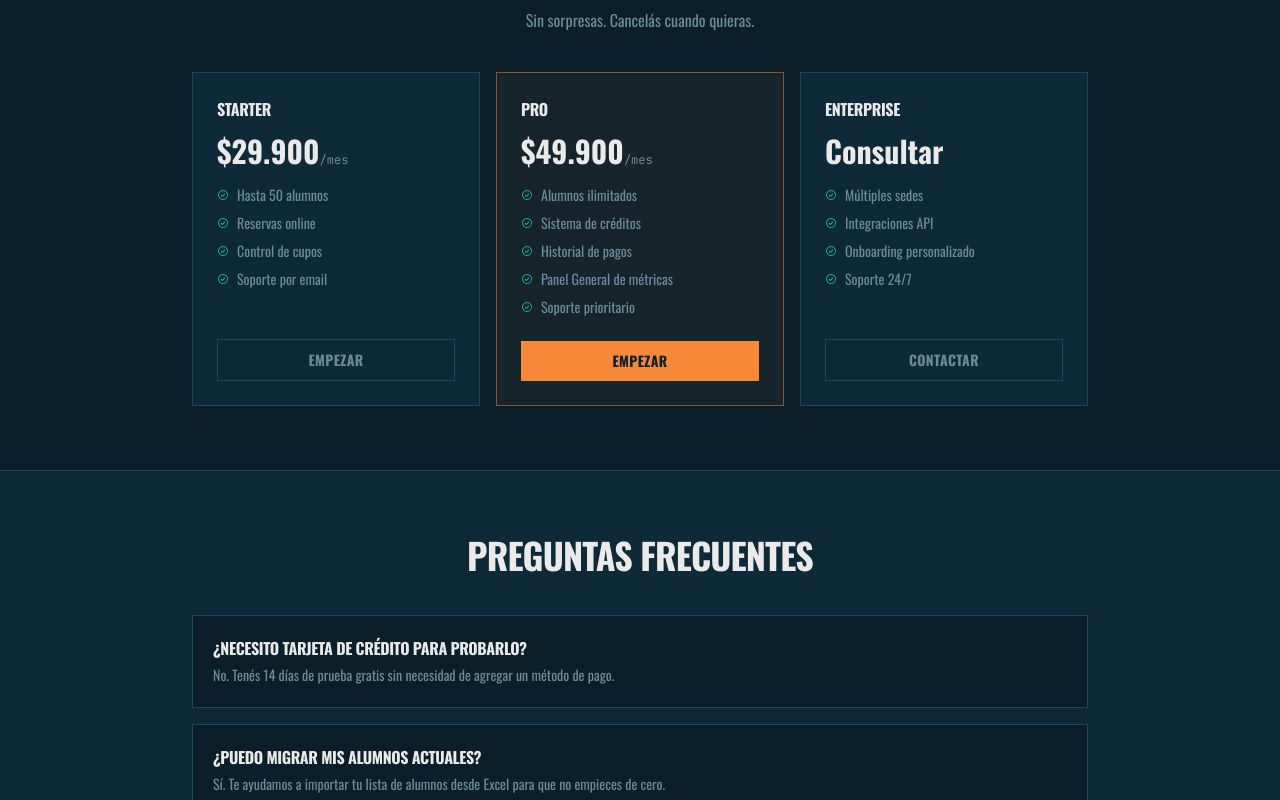
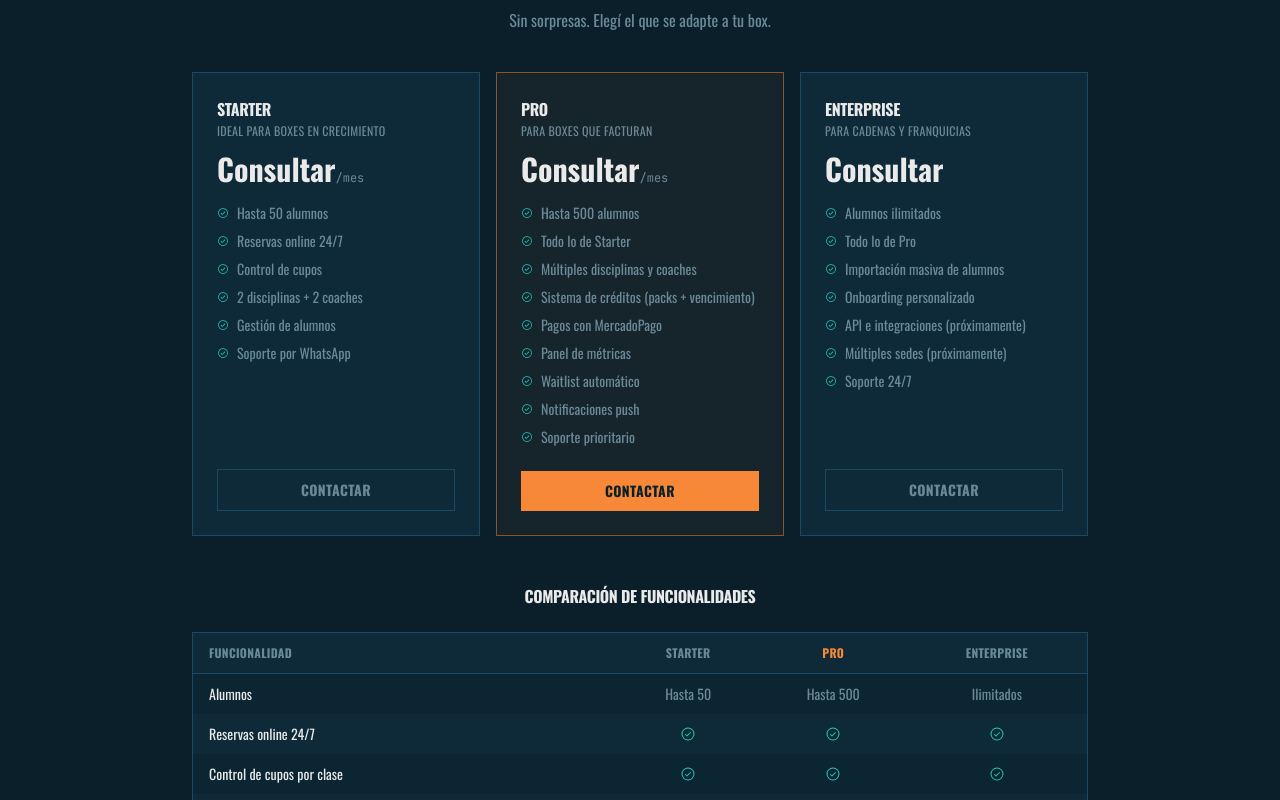
Before and after one commit to JornabeDV/turno-box, a Next.js app: page /landing in a window 1280 px wide. Shown: the part 3520-4320 px from the top of the page. Built offline with nearby package versions, Linux system fonts and the light colour scheme.

Commit message:
feat: info plans

```diff
--- a/src/components/auth/ResetPasswordForm.tsx
+++ b/src/components/auth/ResetPasswordForm.tsx
@@ -79,7 +79,7 @@ export function ResetPasswordForm({ token, gymSlug }: ResetPasswordFormProps) {
           <h3 className="text-lg font-[family-name:var(--font-oswald)] font-bold text-[#EAEAEA] uppercase tracking-tight mb-2">
             Contraseña cambiada
           </h3>
-          <p className="text-sm text-[#6B8A99] font-[family-name:var(--font-oswald)]">
+          <p className="text-sm sm:text-base text-[#6B8A99] font-[family-name:var(--font-oswald)]">
             Tu contraseña ha sido actualizada exitosamente. Serás redirigido al
             login en unos segundos...
           </p>
--- a/src/components/landing/Pricing.tsx
+++ b/src/components/landing/Pricing.tsx
@@ -1,5 +1,19 @@
-import { CheckCircle } from "@phosphor-icons/react/dist/ssr";
-import { PLANS, WHATSAPP_URL } from "./constants";
+import { CheckCircle, XCircle } from "@phosphor-icons/react/dist/ssr";
+import { PLANS, PLAN_COMPARISON, WHATSAPP_URL } from "./constants";
+
+function ComparisonValue({ value }: { value: boolean | string }) {
+  if (value === true) {
+    return <CheckCircle size={16} className="text-[#27C7B8] mx-auto" />;
+  }
+  if (value === false) {
+    return <XCircle size={16} className="text-[#4A6B7A] mx-auto" />;
+  }
+  return (
+    <span className="text-xs sm:text-sm text-[#6B8A99] font-[family-name:var(--font-oswald)] text-center block">
+      {value}
+    </span>
+  );
+}
 
 export function Pricing() {
   return (
@@ -10,10 +24,11 @@ export function Pricing() {
             Planes simples
           </h2>
           <p className="mt-2 text-sm lg:text-base text-[#6B8A99] font-[family-name:var(--font-oswald)]">
-            Sin sorpresas. Cancelás cuando quieras.
+            Sin sorpresas. Elegí el que se adapte a tu box.
           </p>
         </div>
 
+        {/* Cards */}
         <div className="grid sm:grid-cols-3 gap-4 max-w-4xl mx-auto">
           {PLANS.map((plan) => (
             <div
@@ -27,6 +42,9 @@ export function Pricing() {
               <h3 className="text-sm lg:text-base font-[family-name:var(--font-oswald)] font-bold text-[#EAEAEA] uppercase tracking-tight">
                 {plan.name}
               </h3>
+              <p className="text-[11px] sm:text-xs text-[#6B8A99] font-[family-name:var(--font-oswald)] uppercase tracking-wide mt-0.5">
+                {plan.tagline}
+              </p>
               <div className="mt-3 mb-4">
                 <span className="text-2xl lg:text-3xl font-[family-name:var(--font-oswald)] font-bold text-[#EAEAEA]">
                   {plan.price}
@@ -56,10 +74,60 @@ export function Pricing() {
                     : "border border-[#1A4A63] text-[#6B8A99] hover:border-[#6B8A99] hover:text-[#EAEAEA]"
                 }`}
               >
-                {plan.price === "Consultar" ? "Contactar" : "Empezar"}
+                Contactar
               </a>
             </div>
           ))}
+        </div>
+
+        {/* Comparativa */}
+        <div className="mt-12 max-w-4xl mx-auto">
+          <h3 className="text-center text-sm sm:text-base font-[family-name:var(--font-oswald)] font-bold text-[#EAEAEA] uppercase tracking-tight mb-6">
+            Comparación de funcionalidades
+          </h3>
+
+          <div className="border border-[#1A4A63] bg-[#0E2A38] overflow-x-auto">
+            <table className="w-full min-w-[600px]">
+              <thead>
+                <tr className="border-b border-[#1A4A63]">
+                  <th className="text-left px-4 py-3 text-xs font-[family-name:var(--font-oswald)] uppercase tracking-wide text-[#6B8A99]">
+                    Funcionalidad
+                  </th>
+                  {PLANS.map((plan) => (
+                    <th
+                      key={plan.name}
+                      className={`text-center px-4 py-3 text-xs font-[family-name:var(--font-oswald)] uppercase tracking-wide ${
+                        plan.highlighted ? "text-[#F78837]" : "text-[#6B8A99]"
+                      }`}
+                    >
+                      {plan.name}
+                    </th>
+                  ))}
+                </tr>
+              </thead>
+              <tbody>
+                {PLAN_COMPARISON.map((row, i) => (
+                  <tr
+                    key={row.feature}
+                    className={i % 2 === 0 ? "bg-[#0A1F2A]/40" : ""}
+                  >
+                    <td className="px-4 py-2.5 text-xs sm:text-sm text-[#EAEAEA] font-[family-name:var(--font-oswald)]">
+                      {row.feature}
+                    </td>
+                    <td className="px-4 py-2.5">
+                      <ComparisonValue value={row.starter} />
+                    </td>
+                    <td className="px-4 py-2.5">
+                      <ComparisonValue value={row.pro} />
+                    </td>
+                    <td className="px-4 py-2.5">
+                      <ComparisonValue value={row.enterprise} />
+                    </td>
+                  </tr>
+                ))}
+              </tbody>
+            </table>
+          </div>
         </div>
       </div>
     </section>
--- a/src/components/landing/constants.ts
+++ b/src/components/landing/constants.ts
@@ -41,25 +41,33 @@ export const FEATURES = [
 export const PLANS = [
   {
     name: "Starter",
-    price: "$29.900",
+    price: "Consultar",
     period: "/mes",
+    tagline: "Ideal para boxes en crecimiento",
     features: [
       "Hasta 50 alumnos",
-      "Reservas online",
+      "Reservas online 24/7",
       "Control de cupos",
-      "Soporte por email",
+      "2 disciplinas + 2 coaches",
+      "Gestión de alumnos",
+      "Soporte por WhatsApp",
     ],
     highlighted: false,
   },
   {
     name: "Pro",
-    price: "$49.900",
+    price: "Consultar",
     period: "/mes",
+    tagline: "Para boxes que facturan",
     features: [
-      "Alumnos ilimitados",
-      "Sistema de créditos",
-      "Historial de pagos",
-      "Panel General de métricas",
+      "Hasta 500 alumnos",
+      "Todo lo de Starter",
+      "Múltiples disciplinas y coaches",
+      "Sistema de créditos (packs + vencimiento)",
+      "Pagos con MercadoPago",
+      "Panel de métricas",
+      "Waitlist automático",
+      "Notificaciones push",
       "Soporte prioritario",
     ],
     highlighted: true,
@@ -68,14 +76,39 @@ export const PLANS = [
     name: "Enterprise",
     price: "Consultar",
     period: "",
+    tagline: "Para cadenas y franquicias",
     features: [
-      "Múltiples sedes",
-      "Integraciones API",
+      "Alumnos ilimitados",
+      "Todo lo de Pro",
+      "Importación masiva de alumnos",
       "Onboarding personalizado",
+      "API e integraciones (próximamente)",
+      "Múltiples sedes (próximamente)",
       "Soporte 24/7",
     ],
     highlighted: false,
   },
+] as const;
+
+export const PLAN_COMPARISON = [
+  { feature: "Alumnos", starter: "Hasta 50", pro: "Hasta 500", enterprise: "Ilimitados" },
+  { feature: "Reservas online 24/7", starter: true, pro: true, enterprise: true },
+  { feature: "Control de cupos por clase", starter: true, pro: true, enterprise: true },
+  { feature: "Gestión de alumnos", starter: true, pro: true, enterprise: true },
+  { feature: "Disciplinas", starter: "3", pro: "Ilimitadas", enterprise: "Ilimitadas" },
+  { feature: "Coaches", starter: "3", pro: "Ilimitados", enterprise: "Ilimitados" },
+  { feature: "Waitlist automático", starter: false, pro: true, enterprise: true },
+  { feature: "Sistema de créditos (packs + vencimiento)", starter: false, pro: true, enterprise: true },
+  { feature: "Pagos con MercadoPago", starter: false, pro: true, enterprise: true },
+  { feature: "Historial de pagos completo", starter: false, pro: true, enterprise: true },
+  { feature: "Panel de métricas", starter: false, pro: true, enterprise: true },
+  { feature: "Notificaciones push", starter: false, pro: true, enterprise: true },
+  { feature: "Recordatorios automáticos", starter: false, pro: true, enterprise: true },
+  { feature: "Importación masiva de alumnos", starter: false, pro: false, enterprise: true },
+  { feature: "Onboarding personalizado", starter: false, pro: false, enterprise: true },
+  { feature: "API e integraciones", starter: false, pro: false, enterprise: "Próximamente" },
+  { feature: "Múltiples sedes", starter: false, pro: false, enterprise: "Próximamente" },
+  { feature: "Soporte", starter: "WhatsApp", pro: "Prioritario", enterprise: "24/7" },
 ] as const;
 
 export const FAQ_ITEMS = [
```
